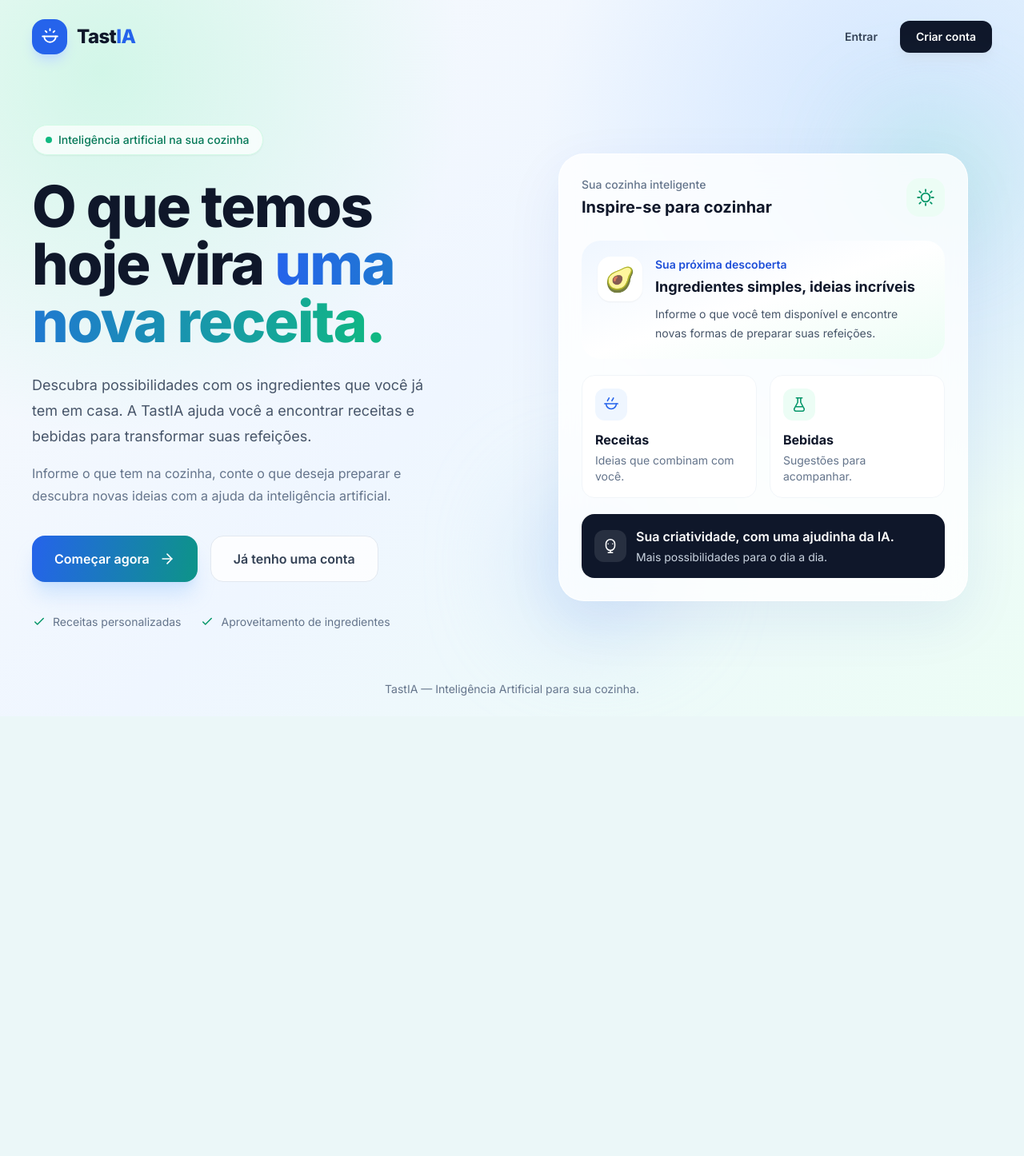
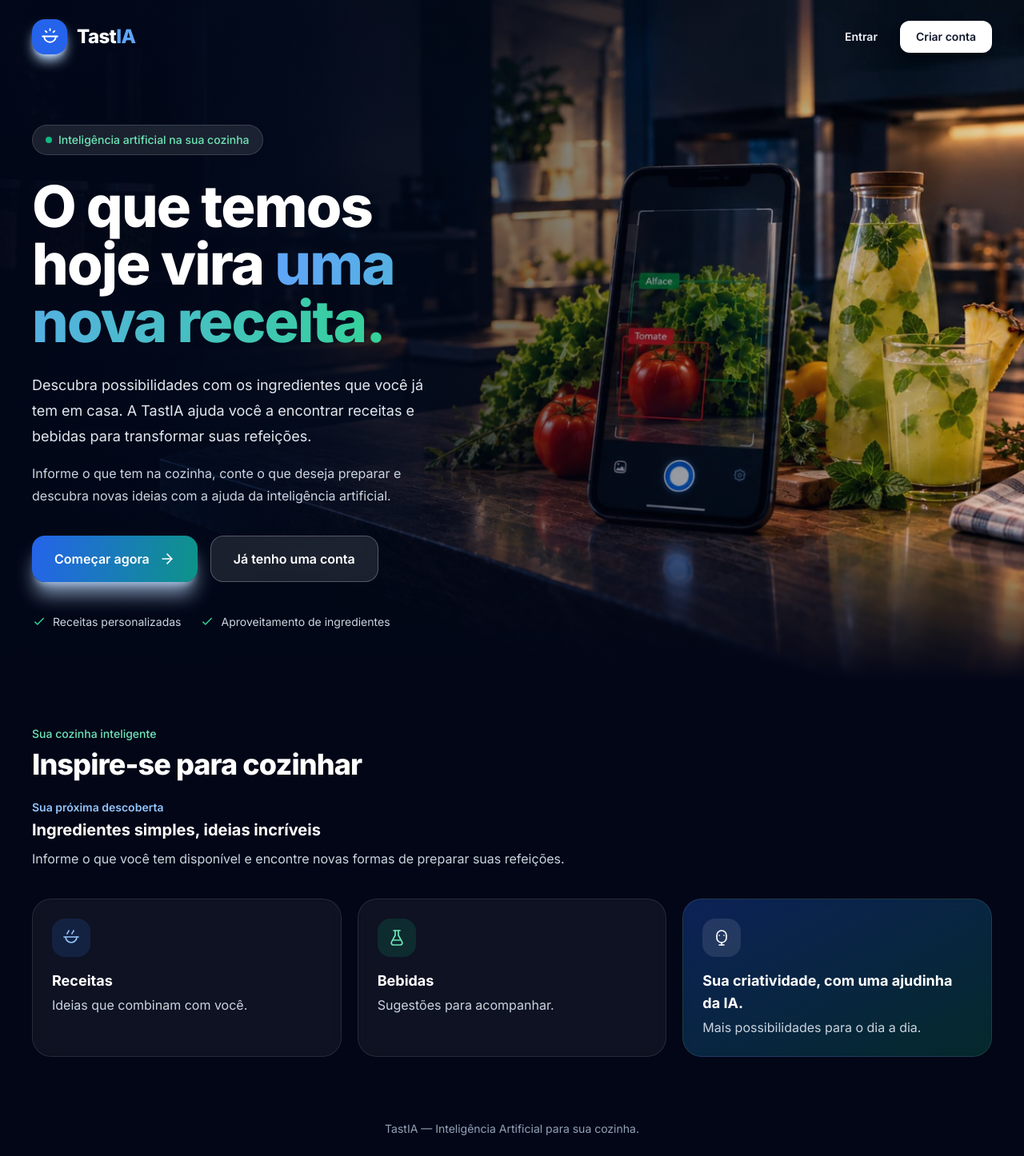
Before and after one commit to ReinaldoSD/PIEC_2_TastIA, a Flask app: page / in a window 1280 px wide. Shown: the whole page at 80% size. Before the commit the page ends 870 px from the top, so only its background shows below. Run offline with Flask 3, Linux system fonts and the light colour scheme; some libraries are stand-ins or nearby versions.

Commit message:
Atualiza a  tela inicial

```diff
--- a/TastIA/src/templates/index.html
+++ b/TastIA/src/templates/index.html
@@ -16,11 +16,25 @@
             font-family: 'Inter', sans-serif;
         }
 
-        .fundo-principal {
-            background:
-                radial-gradient(circle at 10% 10%, rgba(167, 243, 208, 0.45), transparent 32%),
-                radial-gradient(circle at 90% 20%, rgba(191, 219, 254, 0.65), transparent 35%),
-                linear-gradient(135deg, #f8fafc 0%, #eff6ff 48%, #ecfdf5 100%);
+        .fundo-hero {
+            background-color: #020617;
+            background-image:
+                linear-gradient(180deg, rgba(2, 6, 23, 0) 78%, #020617 100%),
+                linear-gradient(90deg, rgba(2, 6, 23, 0.88) 0%, rgba(2, 6, 23, 0.62) 42%, rgba(2, 6, 23, 0.08) 100%),
+                url("{{ url_for('static', filename='imagens/fundo.jpeg') }}");
+            background-size: cover;
+            background-position: right center;
+            background-repeat: no-repeat;
+        }
+
+        @media (max-width: 1023px) {
+            .fundo-hero {
+                background-image:
+                    linear-gradient(180deg, rgba(2, 6, 23, 0) 80%, #020617 100%),
+                    linear-gradient(180deg, rgba(2, 6, 23, 0.80) 0%, rgba(2, 6, 23, 0.72) 100%),
+                    url("{{ url_for('static', filename='imagens/fundo.jpeg') }}");
+                background-position: 75% center;
+            }
         }
 
         .cartao {
@@ -37,7 +51,9 @@
     </style>
 </head>
 
-<body class="fundo-principal min-h-screen text-slate-800">
+<body class="min-h-screen bg-slate-950 text-slate-800">
+
+    <div class="fundo-hero">
 
     <header class="mx-auto flex max-w-7xl items-center justify-between px-6 py-6 lg:px-10">
         <a href="{{ url_for('index') }}" class="flex items-center gap-3">
@@ -51,42 +67,42 @@
                 </svg>
             </div>
 
-            <span class="text-2xl font-extrabold tracking-tight text-slate-900">
-                Tast<span class="text-blue-600">IA</span>
+            <span class="text-2xl font-extrabold tracking-tight text-white">
+                Tast<span class="text-blue-400">IA</span>
             </span>
         </a>
 
         <nav class="flex items-center gap-2 sm:gap-3">
-            <a href="{{ url_for('login') }}" class="rounded-xl px-3 py-2.5 text-sm font-semibold text-slate-700 transition hover:bg-white/70 hover:text-blue-700 sm:px-4">
+            <a href="{{ url_for('login') }}" class="rounded-xl px-3 py-2.5 text-sm font-semibold text-slate-100 transition hover:bg-white/10 hover:text-white sm:px-4">
                 Entrar
             </a>
 
-            <a href="{{ url_for('cadastro') }}" class="rounded-xl bg-slate-900 px-4 py-2.5 text-sm font-semibold text-white shadow-lg shadow-slate-300/40 transition hover:-translate-y-0.5 hover:bg-slate-700 sm:px-5">
+            <a href="{{ url_for('cadastro') }}" class="rounded-xl bg-white px-4 py-2.5 text-sm font-semibold text-slate-900 shadow-lg shadow-black/30 transition hover:-translate-y-0.5 hover:bg-slate-200 sm:px-5">
                 Criar conta
             </a>
         </nav>
     </header>
 
-    <main class="mx-auto grid min-h-[calc(100vh-100px)] max-w-7xl items-center gap-14 px-6 py-12 lg:grid-cols-2 lg:px-10 lg:py-16">
+    <main class="mx-auto grid min-h-[calc(100vh-100px)] max-w-7xl items-center gap-14 px-6 py-12 lg:px-10 lg:py-16">
 
         <section class="max-w-xl">
-            <div class="mb-7 inline-flex items-center gap-2 rounded-full border border-emerald-100 bg-white/70 px-4 py-2 text-sm font-medium text-emerald-700 shadow-sm backdrop-blur">
+            <div class="mb-7 inline-flex items-center gap-2 rounded-full border border-white/15 bg-white/10 px-4 py-2 text-sm font-medium text-emerald-300 shadow-sm backdrop-blur">
                 <span class="h-2 w-2 rounded-full bg-emerald-500"></span>
                 Inteligência artificial na sua cozinha
             </div>
 
-            <h1 class="text-5xl font-extrabold leading-tight tracking-tight text-slate-900 sm:text-6xl lg:text-7xl">
+            <h1 class="text-5xl font-extrabold leading-tight tracking-tight text-white sm:text-6xl lg:text-7xl">
                 O que temos hoje vira
-                <span class="bg-gradient-to-r from-blue-600 to-emerald-500 bg-clip-text text-transparent">
+                <span class="bg-gradient-to-r from-blue-400 to-emerald-400 bg-clip-text text-transparent">
                     uma nova receita.
                 </span>
             </h1>
 
-            <p class="mt-7 max-w-lg text-lg leading-8 text-slate-600">
+            <p class="mt-7 max-w-lg text-lg leading-8 text-slate-200">
                 Descubra possibilidades com os ingredientes que você já tem em casa. A TastIA ajuda você a encontrar receitas e bebidas para transformar suas refeições.
             </p>
 
-            <p class="mt-4 max-w-lg text-base leading-7 text-slate-500">
+            <p class="mt-4 max-w-lg text-base leading-7 text-slate-300">
                 Informe o que tem na cozinha, conte o que deseja preparar e descubra novas ideias com a ajuda da inteligência artificial.
             </p>
 
@@ -100,21 +116,21 @@
                     </svg>
                 </a>
 
-                <a href="{{ url_for('login') }}" class="inline-flex items-center justify-center rounded-2xl border border-slate-200 bg-white/80 px-7 py-4 font-semibold text-slate-700 transition hover:border-blue-200 hover:bg-white">
+                <a href="{{ url_for('login') }}" class="inline-flex items-center justify-center rounded-2xl border border-white/25 bg-white/10 px-7 py-4 font-semibold text-white backdrop-blur transition hover:border-white/40 hover:bg-white/20">
                     Já tenho uma conta
                 </a>
             </div>
 
-            <div class="mt-10 flex flex-wrap items-center gap-x-6 gap-y-3 text-sm text-slate-500">
+            <div class="mt-10 flex flex-wrap items-center gap-x-6 gap-y-3 text-sm text-slate-300">
                 <div class="flex items-center gap-2">
-                    <svg xmlns="http://www.w3.org/2000/svg" width="18" height="18" viewBox="0 0 24 24" fill="none" stroke="#059669" stroke-width="2" stroke-linecap="round" stroke-linejoin="round">
+                    <svg xmlns="http://www.w3.org/2000/svg" width="18" height="18" viewBox="0 0 24 24" fill="none" stroke="#34d399" stroke-width="2" stroke-linecap="round" stroke-linejoin="round">
                         <path d="m5 12 4 4L19 6"/>
                     </svg>
                     Receitas personalizadas
                 </div>
 
                 <div class="flex items-center gap-2">
-                    <svg xmlns="http://www.w3.org/2000/svg" width="18" height="18" viewBox="0 0 24 24" fill="none" stroke="#059669" stroke-width="2" stroke-linecap="round" stroke-linejoin="round">
+                    <svg xmlns="http://www.w3.org/2000/svg" width="18" height="18" viewBox="0 0 24 24" fill="none" stroke="#34d399" stroke-width="2" stroke-linecap="round" stroke-linejoin="round">
                         <path d="m5 12 4 4L19 6"/>
                     </svg>
                     Aproveitamento de ingredientes
@@ -122,127 +138,52 @@
             </div>
         </section>
 
-        <section class="relative mx-auto w-full max-w-lg">
-            <div class="absolute -right-5 -top-8 h-32 w-32 rounded-full bg-emerald-200/60 blur-3xl"></div>
-            <div class="absolute -bottom-8 -left-8 h-40 w-40 rounded-full bg-blue-200/70 blur-3xl"></div>
+    </main>
 
-            <div class="cartao relative rounded-[2rem] border border-white/80 bg-white/80 p-5 backdrop-blur-xl sm:p-7">
-
-                <div class="flex items-center justify-between gap-4">
-                    <div>
-                        <p class="text-sm font-medium text-slate-500">
-                            Sua cozinha inteligente
-                        </p>
-
-                        <h2 class="mt-1 text-xl font-bold text-slate-900">
-                            Inspire-se para cozinhar
-                        </h2>
     </div>
 
-                    <div class="flex h-12 w-12 shrink-0 items-center justify-center rounded-2xl bg-emerald-50 text-emerald-600">
-                        <svg xmlns="http://www.w3.org/2000/svg" width="26" height="26" viewBox="0 0 24 24" fill="none" stroke="currentColor" stroke-width="1.7" stroke-linecap="round" stroke-linejoin="round">
-                            <path d="M12 3v2"/>
-                            <path d="M12 19v2"/>
-                            <path d="m4.93 4.93 1.42 1.42"/>
-                            <path d="m17.65 17.65 1.42 1.42"/>
-                            <path d="M3 12h2"/>
-                            <path d="M19 12h2"/>
-                            <path d="m4.93 19.07 1.42-1.42"/>
-                            <path d="m17.65 6.35 1.42-1.42"/>
-                            <circle cx="12" cy="12" r="5"/>
-                        </svg>
+    <section class="mx-auto max-w-7xl px-6 pb-14 pt-14 lg:px-10">
+        <div class="max-w-2xl">
+            <p class="text-sm font-medium text-emerald-300">Sua cozinha inteligente</p>
+            <h2 class="mt-2 text-3xl font-extrabold tracking-tight text-white sm:text-4xl">Inspire-se para cozinhar</h2>
+            <p class="mt-6 text-sm font-semibold text-blue-300">Sua próxima descoberta</p>
+            <h3 class="mt-1 text-xl font-bold text-white">Ingredientes simples, ideias incríveis</h3>
+            <p class="mt-2 leading-7 text-slate-300">Informe o que você tem disponível e encontre novas formas de preparar suas refeições.</p>
         </div>
-                </div>
-
-                <div class="mt-7 rounded-3xl bg-gradient-to-br from-blue-50 via-white to-emerald-50 p-5">
-                    <div class="flex items-start gap-4">
-                        <div class="flex h-14 w-14 shrink-0 items-center justify-center rounded-2xl bg-white text-3xl shadow-sm">
-                            🥑
-                        </div>
-
-                        <div>
-                            <p class="text-sm font-semibold text-blue-700">
-                                Sua próxima descoberta
-                            </p>
-
-                            <h3 class="mt-1 text-lg font-bold text-slate-900">
-                                Ingredientes simples, ideias incríveis
-                            </h3>
-
-                            <p class="mt-2 text-sm leading-6 text-slate-600">
-                                Informe o que você tem disponível e encontre novas formas de preparar suas refeições.
-                            </p>
-                        </div>
-                    </div>
-                </div>
-
-                <div class="mt-5 grid grid-cols-2 gap-4">
-                    <div class="rounded-2xl border border-slate-100 bg-white p-4">
-                        <div class="flex h-10 w-10 items-center justify-center rounded-xl bg-blue-50 text-blue-600">
-                            <svg xmlns="http://www.w3.org/2000/svg" width="22" height="22" viewBox="0 0 24 24" fill="none" stroke="currentColor" stroke-width="1.7" stroke-linecap="round" stroke-linejoin="round">
+        <div class="mt-9 grid gap-5 md:grid-cols-3">
+            <div class="rounded-3xl border border-white/10 bg-white/5 p-6 backdrop-blur">
+                <div class="flex h-12 w-12 items-center justify-center rounded-2xl bg-blue-500/15 text-blue-300"><svg aria-hidden="true" xmlns="http://www.w3.org/2000/svg" width="24" height="24" viewBox="0 0 24 24" fill="none" stroke="currentColor" stroke-width="1.7" stroke-linecap="round" stroke-linejoin="round">
                                     <path d="M3 11h18"/>
                                     <path d="M5 11a7 7 0 0 0 14 0"/>
                                     <path d="M7 7c0-2 2-2 2-4"/>
                                     <path d="M13 7c0-2 2-2 2-4"/>
-                            </svg>
+                                </svg></div>
+                <h3 class="mt-4 text-lg font-bold text-white">Receitas</h3>
+                <p class="mt-1 text-slate-300">Ideias que combinam com você.</p>
             </div>
-
-                        <h3 class="mt-3 font-bold text-slate-900">
-                            Receitas
-                        </h3>
-
-                        <p class="mt-1 text-sm leading-5 text-slate-500">
-                            Ideias que combinam com você.
-                        </p>
-                    </div>
-
-                    <div class="rounded-2xl border border-slate-100 bg-white p-4">
-                        <div class="flex h-10 w-10 items-center justify-center rounded-xl bg-emerald-50 text-emerald-600">
-                            <svg xmlns="http://www.w3.org/2000/svg" width="22" height="22" viewBox="0 0 24 24" fill="none" stroke="currentColor" stroke-width="1.7" stroke-linecap="round" stroke-linejoin="round">
+            <div class="rounded-3xl border border-white/10 bg-white/5 p-6 backdrop-blur">
+                <div class="flex h-12 w-12 items-center justify-center rounded-2xl bg-emerald-500/15 text-emerald-300"><svg aria-hidden="true" xmlns="http://www.w3.org/2000/svg" width="24" height="24" viewBox="0 0 24 24" fill="none" stroke="currentColor" stroke-width="1.7" stroke-linecap="round" stroke-linejoin="round">
                                     <path d="M8 3h8"/>
                                     <path d="M10 3v6l-4.5 8.2A2.5 2.5 0 0 0 7.7 21h8.6a2.5 2.5 0 0 0 2.2-3.8L14 9V3"/>
                                     <path d="M8 15h8"/>
-                            </svg>
+                                </svg></div>
+                <h3 class="mt-4 text-lg font-bold text-white">Bebidas</h3>
+                <p class="mt-1 text-slate-300">Sugestões para acompanhar.</p>
             </div>
-
-                        <h3 class="mt-3 font-bold text-slate-900">
-                            Bebidas
-                        </h3>
-
-                        <p class="mt-1 text-sm leading-5 text-slate-500">
-                            Sugestões para acompanhar.
-                        </p>
-                    </div>
-                </div>
-
-                <div class="mt-5 flex items-center gap-3 rounded-2xl bg-slate-900 p-4 text-white">
-                    <div class="flex h-10 w-10 shrink-0 items-center justify-center rounded-xl bg-white/10">
-                        <svg xmlns="http://www.w3.org/2000/svg" width="22" height="22" viewBox="0 0 24 24" fill="none" stroke="currentColor" stroke-width="1.7" stroke-linecap="round" stroke-linejoin="round">
+            <div class="rounded-3xl border border-white/10 bg-gradient-to-br from-blue-600/30 to-emerald-500/20 p-6 backdrop-blur">
+                <div class="flex h-12 w-12 items-center justify-center rounded-2xl bg-white/10 text-white"><svg aria-hidden="true" xmlns="http://www.w3.org/2000/svg" width="24" height="24" viewBox="0 0 24 24" fill="none" stroke="currentColor" stroke-width="1.7" stroke-linecap="round" stroke-linejoin="round">
                                 <path d="M12 3a6 6 0 0 0-6 6v3a6 6 0 0 0 12 0V9a6 6 0 0 0-6-6Z"/>
                                 <path d="M9 21h6"/>
                                 <path d="M12 18v3"/>
                                 <path d="M9 9h.01"/>
                                 <path d="M15 9h.01"/>
-                        </svg>
-                    </div>
-
-                    <div>
-                        <p class="font-semibold">
-                            Sua criatividade, com uma ajudinha da IA.
-                        </p>
-
-                        <p class="mt-1 text-sm text-slate-300">
-                            Mais possibilidades para o dia a dia.
-                        </p>
+                            </svg></div>
+                <h3 class="mt-4 text-lg font-bold text-white">Sua criatividade, com uma ajudinha da IA.</h3>
+                <p class="mt-1 text-slate-300">Mais possibilidades para o dia a dia.</p>
             </div>
         </div>
-
-            </div>
     </section>
-
-    </main>
-
-    <footer class="px-6 pb-6 text-center text-sm text-slate-500">
+    <footer class="px-6 py-6 text-center text-sm text-slate-400">
         TastIA — Inteligência Artificial para sua cozinha.
     </footer>
 
```
Lines whose indentation alone changed are shown as unchanged.
